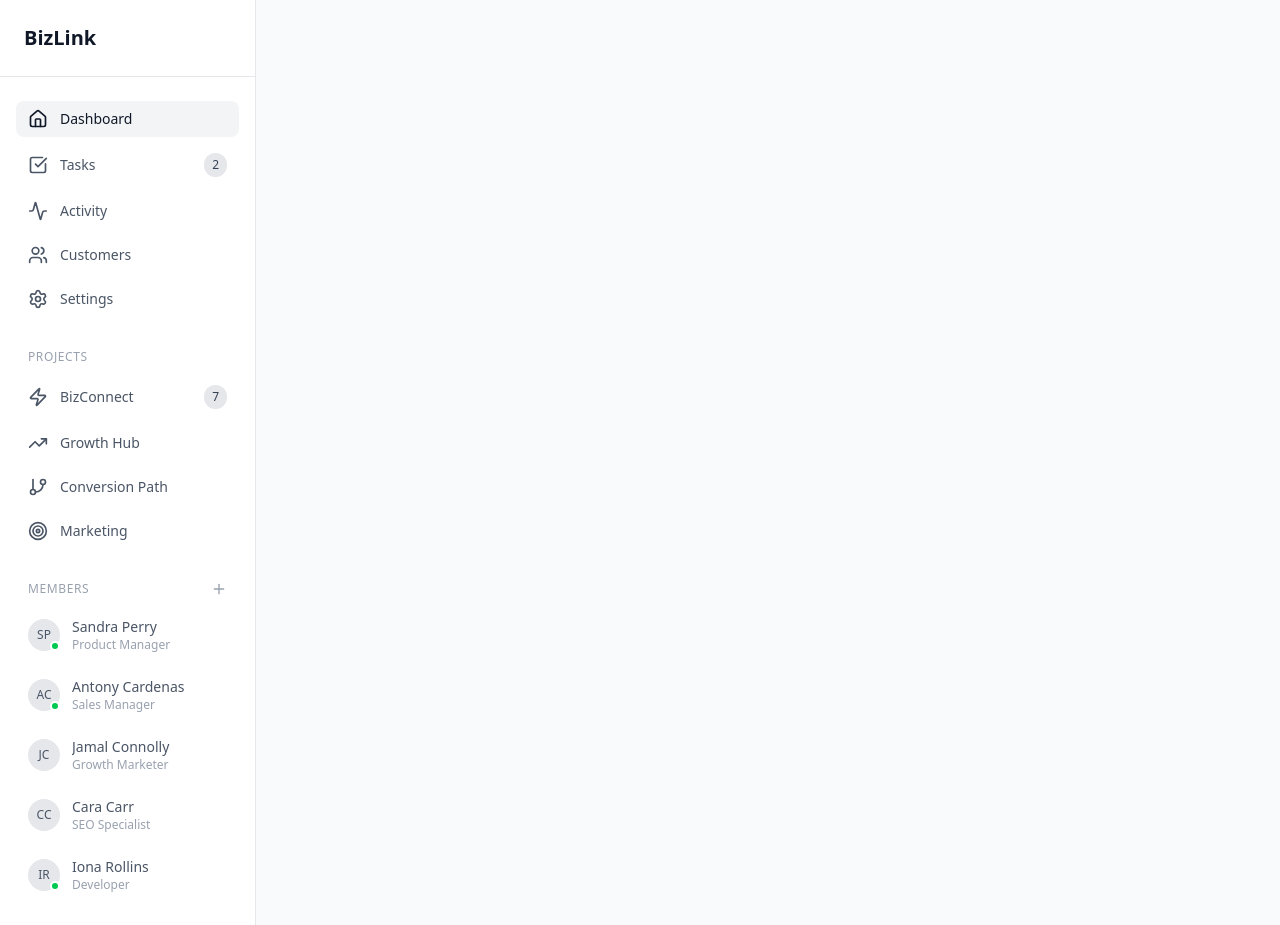
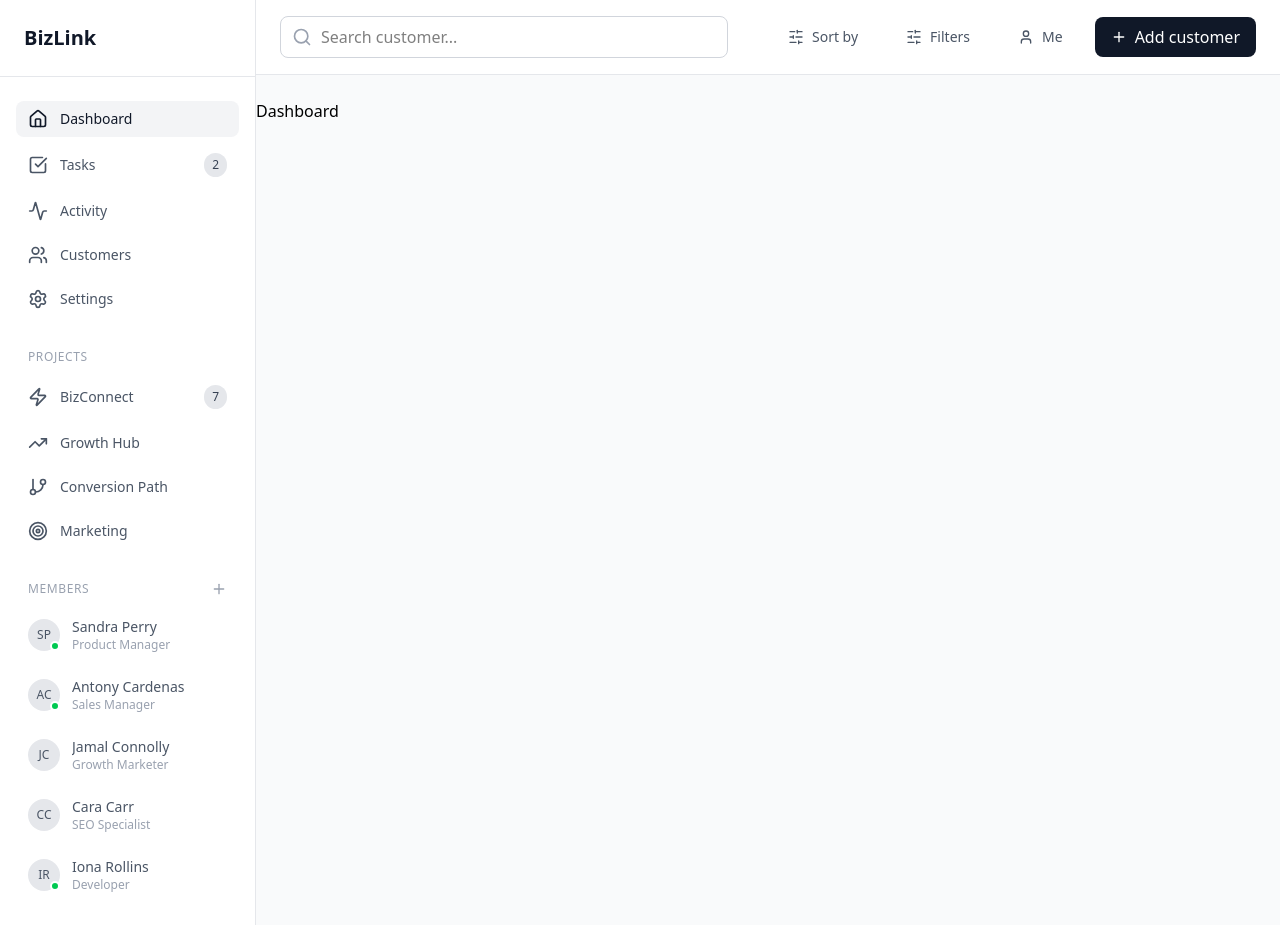
Before and after one commit to ay690/Enlog_Assignment, a React (Vite) app: page / in a window 1280 px wide. Built offline with nearby package versions, Linux system fonts and the light colour scheme.

Commit message:
UI: Header

```diff
--- a/src/App.tsx
+++ b/src/App.tsx
@@ -1,7 +1,9 @@
 import { Provider } from "react-redux";
 import { store } from "./store";
-import { BrowserRouter as Router } from "react-router-dom";
+import { BrowserRouter as Router, Routes, Route } from "react-router-dom";
 import Sidebar from "./components/Layout/Sidebar";
+import Header from "./components/Layout/Header";
+import Dashboard from "./pages/Dashboard";
 
 function App() {
   return (
@@ -9,6 +11,14 @@ function App() {
       <Router>
         <div className="min-h-screen bg-gray-50 flex overflow-auto">
          <Sidebar />
+         <div className="flex-1 flex flex-col">
+            <Header />
+            <main className="flex-1 pt-6">
+             <Routes>
+              <Route path = "/" element = {<Dashboard />} />
+             </Routes>
+            </main>
+         </div>
         </div>
       </Router>
     </Provider>
--- /dev/null
+++ b/src/components/Layout/Header.tsx
@@ -0,0 +1,63 @@
+import React from 'react';
+import { Search, SlidersHorizontal, User, Plus } from 'lucide-react';
+import { useAppSelector, useAppDispatch } from '../../store';
+import { setSearchTerm } from '../../store/slices/customersSlice';
+
+const Header: React.FC = () => {
+  const dispatch = useAppDispatch();
+  const { searchTerm } = useAppSelector(state => state.customers);
+  const currentUser = useAppSelector(state => state.user.currentUser);
+
+  const handleSearchChange = (e: React.ChangeEvent<HTMLInputElement>) => {
+    dispatch(setSearchTerm(e.target.value));
+  };
+
+  return (
+    <header className="bg-white border-b border-gray-200 px-6 py-4">
+      <div className="flex items-center justify-between">
+        {/* Search Bar */}
+        <div className="flex-1 max-w-md">
+          <div className="relative">
+            <Search className="absolute left-3 top-1/2 transform -translate-y-1/2 text-gray-400" size={20} />
+            <input
+              type="text"
+              placeholder="Search customer..."
+              value={searchTerm}
+              onChange={handleSearchChange}
+              className="w-full pl-10 pr-4 py-2 border border-gray-300 rounded-lg focus:outline-none focus:ring-2 focus:ring-blue-500 focus:border-transparent"
+            />
+          </div>
+        </div>
+
+        {/* Right Side Controls */}
+        <div className="flex items-center space-x-4">
+          {/* Sort By */}
+          <button className="flex items-center space-x-2 px-4 py-2 text-sm text-gray-600 hover:text-gray-900 hover:bg-gray-50 rounded-lg transition-colors cursor-pointer">
+            <SlidersHorizontal size={16} />
+            <span>Sort by</span>
+          </button>
+
+          {/* Filters */}
+          <button className="flex items-center space-x-2 px-4 py-2 text-sm text-gray-600 hover:text-gray-900 hover:bg-gray-50 rounded-lg transition-colors cursor-pointer">
+            <SlidersHorizontal size={16} />
+            <span>Filters</span>
+          </button>
+
+          {/* User Profile */}
+          <button className="flex items-center space-x-2 px-4 py-2 text-sm text-gray-600 hover:text-gray-900 hover:bg-gray-50 rounded-lg transition-colors cursor-pointer">
+            <User size={16} />
+            <span>{currentUser?.name}</span>
+          </button>
+
+          {/* Add Customer */}
+          <button className="flex items-center space-x-2 px-4 py-2 bg-gray-900 text-white rounded-lg hover:bg-gray-800 transition-colors cursor-pointer">
+            <Plus size={16} />
+            <span>Add customer</span>
+          </button>
+        </div>
+      </div>
+    </header>
+  );
+};
+
+export default Header;
--- /dev/null
+++ b/src/pages/Dashboard.tsx
@@ -0,0 +1,11 @@
+import React from 'react'
+
+const Dashboard = () => {
+  return (
+    <div>
+       Dashboard
+    </div>
+  )
+}
+
+export default Dashboard
```
